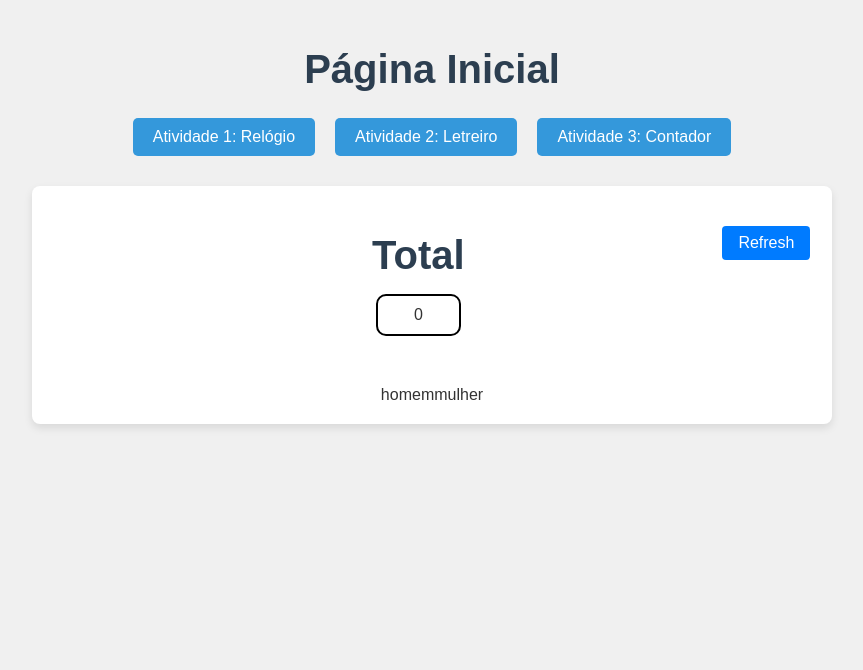
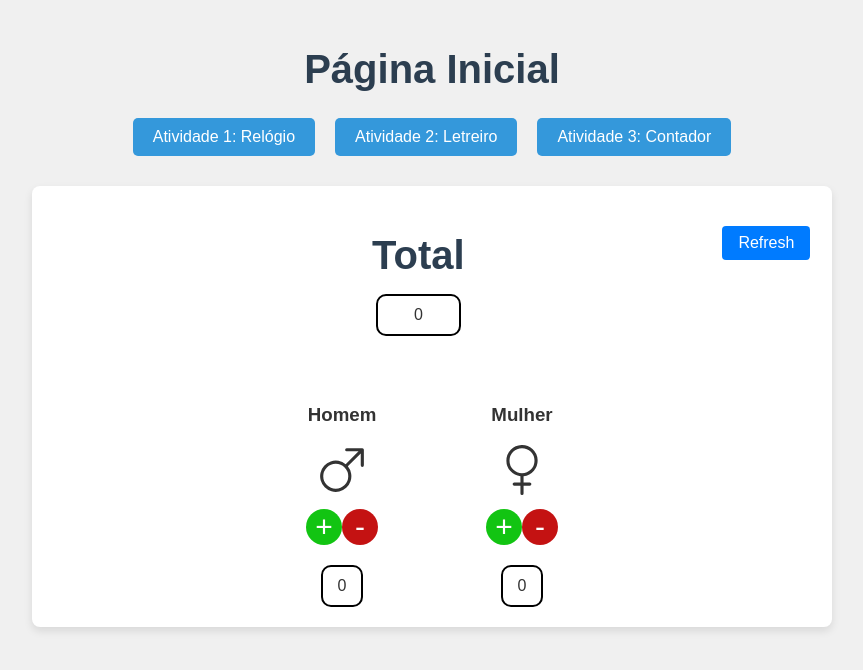
Before and after one commit to pablo-sa10/React-faculdade, a React (Vite) app: page /contador in a window 1280 px wide. Shown: the top 670 px of the page, without its empty margins (208-1071 px from the left). Built offline with nearby package versions, Linux system fonts and the light colour scheme.

Commit message:
contagem concluida

```diff
--- a/src/components/contador.css
+++ b/src/components/contador.css
@@ -50,6 +50,48 @@
 
 .div-pessoas{
     display: flex;
+    justify-content: space-between;
+    margin-top: 50px;
+    padding: 0 200px 0 200px;
+}
+
+#div-mulher,
+#div-homem{
+    width: 50%;
+}
+
+.total-sexo{
+    margin-top: 20px;
+    display: flex;
     justify-content: center;
-    margin-top: 50px;
 }
+
+.div-btns{
+    margin-top: 10px;
+    display: felx;
+    justify-content: space-between;
+}
+
+.btn-add{
+    width: 20%;
+    border-radius: 20px;
+    font-size: 30px;
+    background-color: rgb(18, 196, 18);
+    color: white;
+    border: none;
+}
+
+.btn-add:hover,
+.btn-remove:hover{
+    cursor: pointer;
+    background-color: #e6f3b1;
+}
+
+.btn-remove{
+    width: 20%;
+    border-radius: 20px;
+    font-size: 30px;
+    background-color: rgb(196, 18, 18);
+    color: white;
+    border: none;
+}
--- a/src/components/contador.jsx
+++ b/src/components/contador.jsx
@@ -2,26 +2,73 @@ import { useEffect, useState } from "react";
 import './contador.css'
 
 function Contador() {
+
+
+    const [totalPessoas, setTotalPessoas] = useState(0);
+    const [men, setMen] = useState(0);
+    const [women, setWomen] = useState(0);
+
+    function addMan() {
+        setMen(prevMen => prevMen + 1);
+        setTotalPessoas(prevTotal => prevTotal + 1);
+    }
+
+    function removeMan() {
+        setMen(prevMen => (prevMen > 0 ? prevMen - 1 : 0));
+        setTotalPessoas(prevTotal => (prevTotal > 0 ? prevTotal - 1 : 0));
+    }
+
+    function addWoman() {
+        setWomen(prevWomen => prevWomen + 1);
+        setTotalPessoas(prevTotal => prevTotal + 1);
+    }
+
+    function removeWoman() {
+        setWomen(prevWomen => (prevWomen > 0 ? prevWomen - 1 : 0));
+        setTotalPessoas(prevTotal => (prevTotal > 0 ? prevTotal - 1 : 0));
+    }
+
     return (<div className="div-principal">
         <div className="div-head">
             <div className="div-total">
                 <h1>Total</h1>
-                <div className="total">0</div>
+                <div id="total" className="total">{totalPessoas}</div>
             </div>
             <div className="refresh-button">
                 <button>Refresh</button>
             </div>
         </div>
         <div className="div-pessoas">
-            <div>
-        homem
+            <div id="div-homem">
+                <h3>Homem</h3>
+                <svg xmlns="http://www.w3.org/2000/svg" width="50" height="50" fill="currentColor" class="bi bi-gender-male" viewBox="0 0 16 16">
+                    <path fill-rule="evenodd" d="M9.5 2a.5.5 0 0 1 0-1h5a.5.5 0 0 1 .5.5v5a.5.5 0 0 1-1 0V2.707L9.871 6.836a5 5 0 1 1-.707-.707L13.293 2zM6 6a4 4 0 1 0 0 8 4 4 0 0 0 0-8" />
+                </svg>
+                <div className="div-btns">
+                    <button onClick={addMan} id="add-man" className="btn-add">+</button>
+                    <button onClick={removeMan} id="remove-man" className="btn-remove">-</button>
+                </div>
+                <div className="total-sexo">
+                    <div id="total-man" className="total">{men}</div>
+                </div>
             </div>
-            <div>
-        mulher
+            <div id="div-mulher">
+                <h3>Mulher</h3>
+                <svg xmlns="http://www.w3.org/2000/svg" width="50" height="50" fill="currentColor" class="bi bi-gender-female" viewBox="0 0 16 16">
+                    <path fill-rule="evenodd" d="M8 1a4 4 0 1 0 0 8 4 4 0 0 0 0-8M3 5a5 5 0 1 1 5.5 4.975V12h2a.5.5 0 0 1 0 1h-2v2.5a.5.5 0 0 1-1 0V13h-2a.5.5 0 0 1 0-1h2V9.975A5 5 0 0 1 3 5" />
+                </svg>
+                <div className="div-btns">
+                    <button onClick={addWoman} id="add-woman" className="btn-add">+</button>
+                    <button onClick={removeWoman} id="remove-woman" className="btn-remove">-</button>
+                </div>
+                <div className="total-sexo">
+                    <div id="total-woman" className="total">{women}</div>
+                </div>
             </div>
         </div>
     </div>
     );
+
 }
 
 export default Contador;
```
